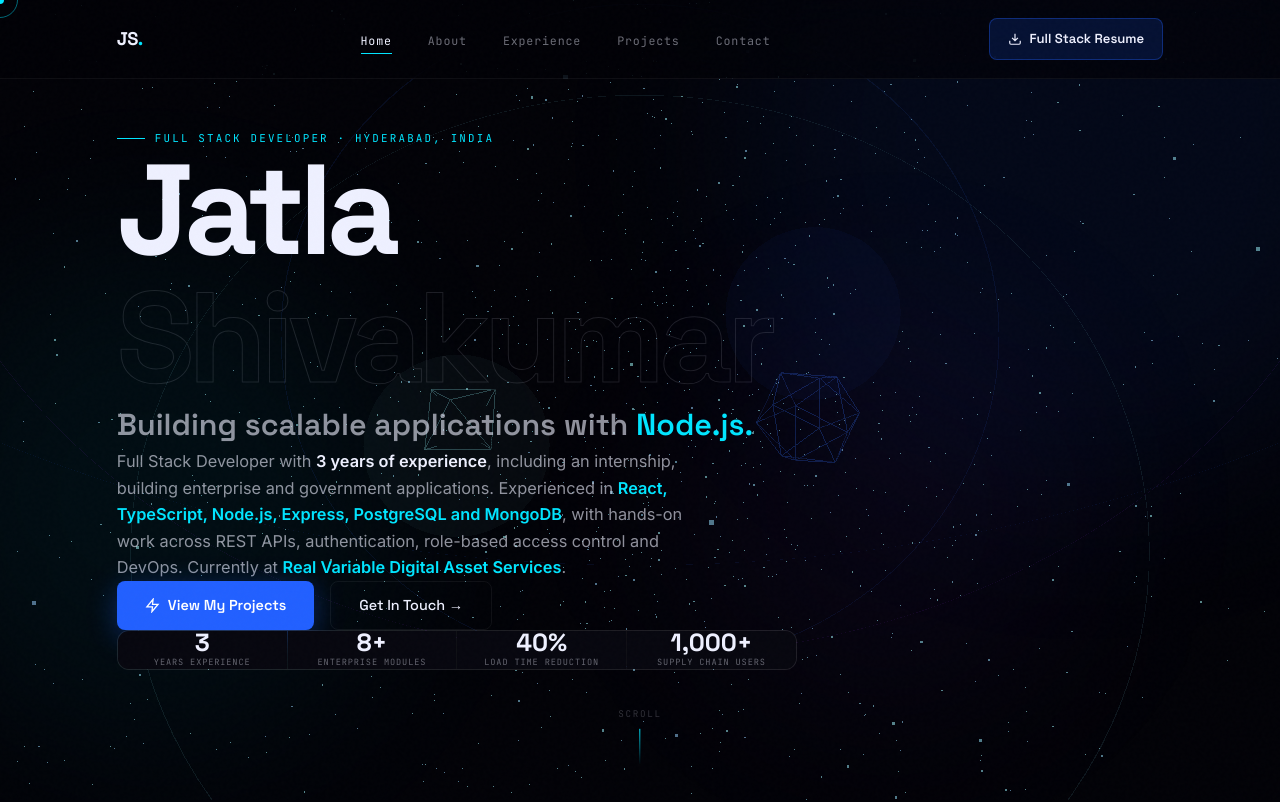
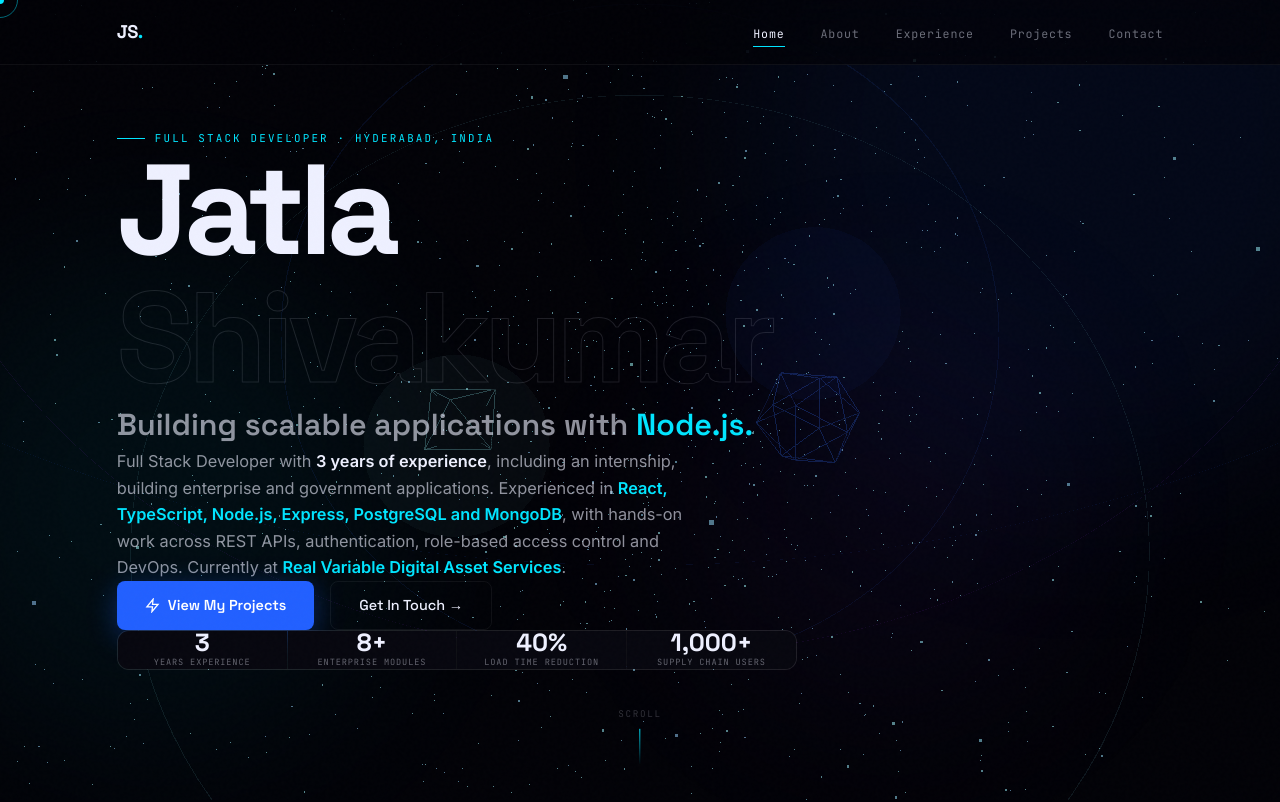
Before and after one commit to jatlashivakumar/portfolio, a React (Vite) app: page / in a window 1280 px wide. Shown: the top 802 px of the page. Built offline with nearby package versions, Linux system fonts and the light colour scheme.

Commit message:
Fixed the Resume

```diff
--- a/src/components/NavBar.jsx
+++ b/src/components/NavBar.jsx
@@ -58,16 +58,6 @@ export default function NavBar() {
             ))}
           </ul>
 
-          <a
-            href="/resumes/Jatla_Shivakumar_FullStack_Resume.pdf"
-            download
-            className="cursor-none hidden md:inline-flex items-center gap-2 rounded-lg font-semibold no-underline hover:-translate-y-0.5 transition-all duration-200"
-            style={{ fontFamily: 'Space Grotesk', fontSize: '.82rem', padding: '10px 18px', background: 'rgba(34,96,255,0.16)', color: '#eef0ff', border: '1px solid rgba(34,96,255,0.35)' }}
-          >
-            <svg width="14" height="14" fill="none" stroke="currentColor" strokeWidth="2" viewBox="0 0 24 24"><path d="M21 15v4a2 2 0 01-2 2H5a2 2 0 01-2-2v-4" /><path d="m7 10 5 5 5-5M12 15V3" /></svg>
-            Full Stack Resume
-          </a>
-
           <button onClick={() => setOpen(current => !current)} className="md:hidden cursor-none bg-transparent border-none flex flex-col gap-1 p-1" aria-label={open ? 'Close navigation menu' : 'Open navigation menu'} aria-expanded={open}>
             {[0, 1, 2].map(item => <span key={item} className="w-5 h-0.5 transition-all duration-300" style={{ background: 'rgba(238,240,255,0.75)' }} />)}
           </button>
```
